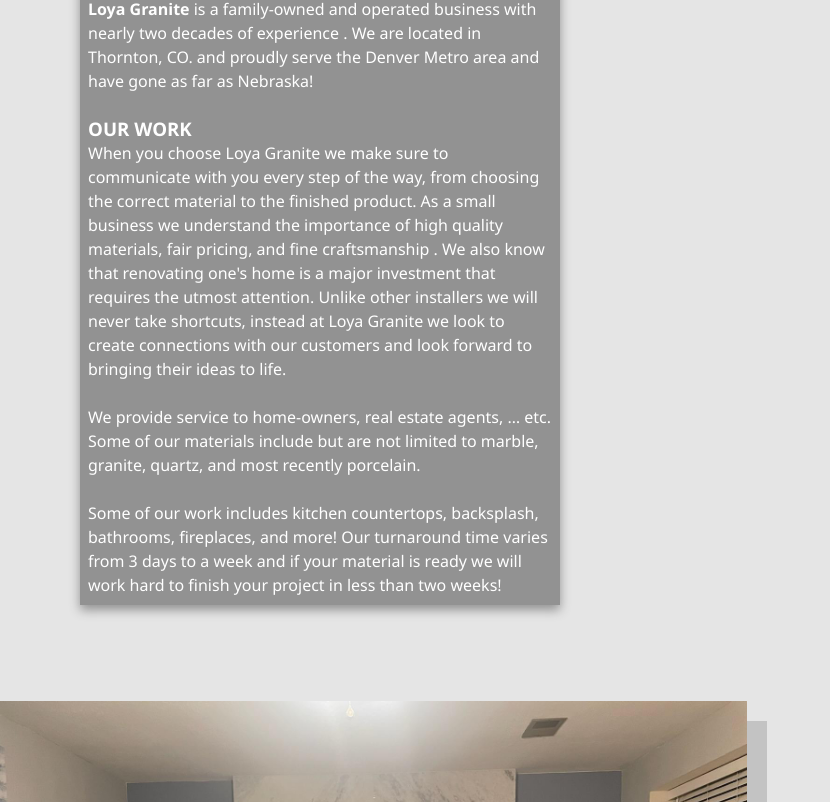
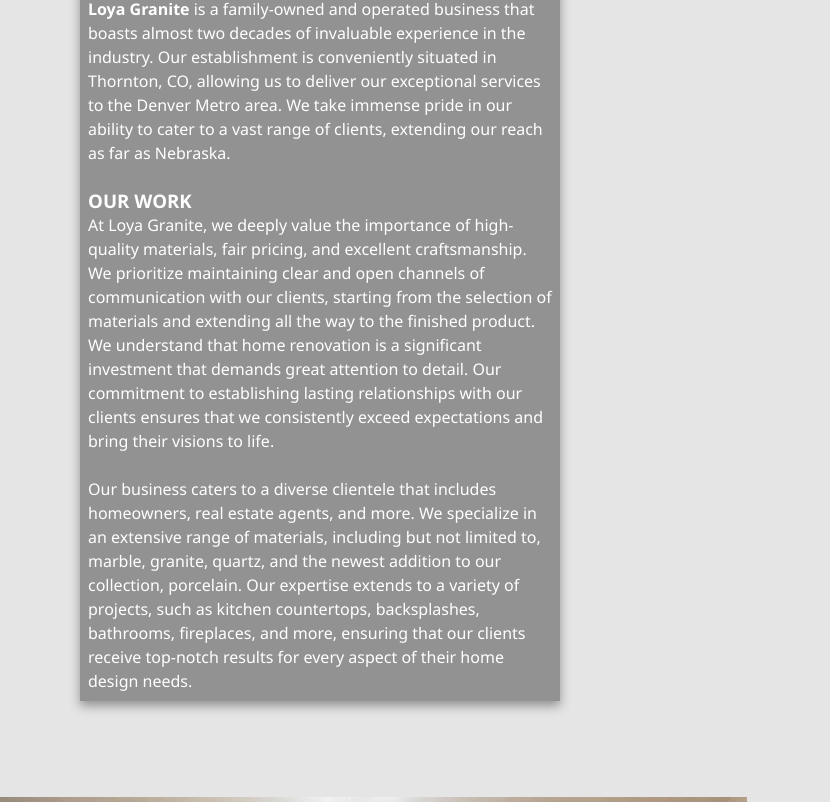
Before and after one commit to mrivera0014/loya-granite, a React (Create React App) app: page / in a window 1280 px wide. Shown: the part 818-1620 px from the top of the page, without its empty margins (0-830 px from the left). Built offline with nearby package versions, Linux system fonts and the light colour scheme.

Commit message:
updated about to be more professional

```diff
--- a/src/Components/About/About.js
+++ b/src/Components/About/About.js
@@ -49,39 +49,37 @@ const About = () => {
                     {spanish === false ? (
                         <div>
                             <h3 className='loyaGranite'>WHO IS LOYA GRANITE?</h3>
-                            <p className='loyaGraniteName'>Loya Granite</p><p className='aboutLoya'> is a family-owned and operated business with nearly two decades of experience . We are located in Thornton, CO. and proudly serve the Denver Metro area and have gone as far as Nebraska! </p>
+                            <p className='loyaGraniteName'>Loya Granite</p><p className='aboutLoya'> is a family-owned and operated business that boasts almost two decades of invaluable experience in the industry. Our establishment is conveniently situated in Thornton, CO, allowing us to deliver our exceptional services to the Denver Metro area. We take immense pride in our ability to cater to a vast range of clients, extending our reach as far as Nebraska. </p>
                             <br></br>
                             <br></br>
                             <h3>OUR WORK</h3>
                             <p>
-                                When you choose Loya Granite we make sure to communicate with you every step of the way, from choosing the correct material to the finished product. As a small business we understand the importance of high quality materials, fair pricing, and fine craftsmanship .  We also know that renovating one's home is a major investment that requires the utmost attention.  Unlike other installers we will never take shortcuts, instead at Loya Granite we look to create connections with our customers and look forward to bringing their ideas to life.
-                            </p>
-                            <br />
-                            <p>We provide service to home-owners, real estate agents, … etc. Some of our materials include but are not limited to marble, granite, quartz, and most recently porcelain.
+                                At Loya Granite, we deeply value the importance of high-quality materials, fair pricing, and excellent craftsmanship. We prioritize maintaining clear and open channels of communication with our clients, starting from the selection of materials and extending all the way to the finished product. We understand that home renovation is a significant investment that demands great attention to detail. Our commitment to establishing lasting relationships with our clients ensures that we consistently exceed expectations and bring their visions to life.
                             </p>
                             <br />
                             <p>
-                                Some of our work includes kitchen countertops, backsplash, bathrooms, fireplaces, and more! Our turnaround time varies from 3 days to a week and if your material is ready we will work hard to finish your project in less than two weeks!
+                                Our business caters to a diverse clientele that includes homeowners, real estate agents, and more. We specialize in an extensive range of materials, including but not limited to, marble, granite, quartz, and the newest addition to our collection, porcelain. Our expertise extends to a variety of projects, such as kitchen countertops, backsplashes, bathrooms, fireplaces, and more, ensuring that our clients receive top-notch results for every aspect of their home design needs.
                             </p>
                         </div>
 
                     ) : (
                         <div>
-                            <h3 className='loyaGranite'>ACERCE DE LOYA GRANITE</h3>
+                            <h3 className='loyaGranite'>ACERCA DE LOYA GRANITE</h3>
                             <p className='loyaGraniteName'>Loya Granite</p><p className='aboutLoya'> es un negocio familiar con casi dos décadas de experiencia. Estamos ubicados en Thornton, Colorado y servimos en el área de Denver. </p>
                             <br></br>
                             <br></br>
                             <h3>NUESTRO TRABAJO</h3>
                             <p>
-                                Cuando nosotros servimos a nuestros clientes nos aseguramos de siempre ayudarles a elegir el mejor material para su proyecto. Como microempresa entendemos la importancia de materiales de alta calidad, precios justos, y fine craftsmanship. También sabemos que reformar la casa es una gran inversión que requiere mucha atención. A diferencia de otras compañías nosotros nunca take shortcuts, instead at Loya Granite we look to create connections with our customers and look forward to bringing their ideas to life.
+                                Como microempresa, entendemos la importancia de ofrecer materiales de alta calidad a precios justos, y de proporcionar un trabajo artesanal con excelencia. En Loya Granite, nos aseguramos de guiarlos en la selección del mejor material para su proyecto, ya que sabemos que renovar un hogar es una gran inversión que requiere mucha atención y cuidado.
 
                             </p>
                             <br />
-                            <p>Trabajamos con dueños de casa, vendedores de casa, etc. Nuestros materiales incluyen mármol, granito, cuarzo, y más recientemente porcelana. Tenemos experiencia trabajando en cocinas, baños, chimeneas, y más!
+                            <p>
+                                Trabajamos con una variedad de clientes, incluyendo dueños de casa, agentes de bienes y raíces, y contratistas, entre otros. Ofrecemos una amplia gama de materiales de alta calidad, como mármol, granito, cuarzo y más recientemente porcelana. Contamos con una amplia experiencia en trabajos de remodelación y diseño de interiores, nuestra especialidad son cocinas, baños y chimeneas, aunque podemos trabajar en otros espacios según las necesidades de nuestros clientes.
                             </p>
                             <br />
                             <p>
-                                Nuestro tiempo de entrega varía entre tres días a una semana y si tenemos su material listo trabajaremos duro para terminar su proyecto en dos semanas!
+                                Estamos comprometidos en brindar un servicio personalizado y de alta calidad, nos esforzamos por cumplir con sus expectativas en todo momento.
                             </p>
                         </div>
                     )}
```
